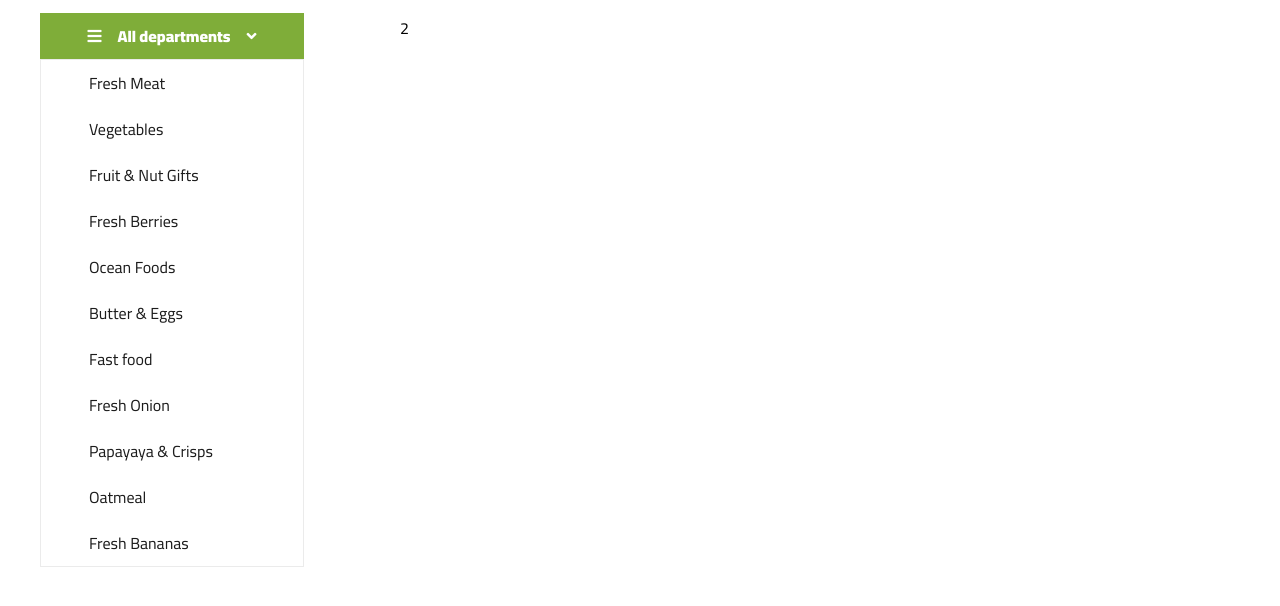
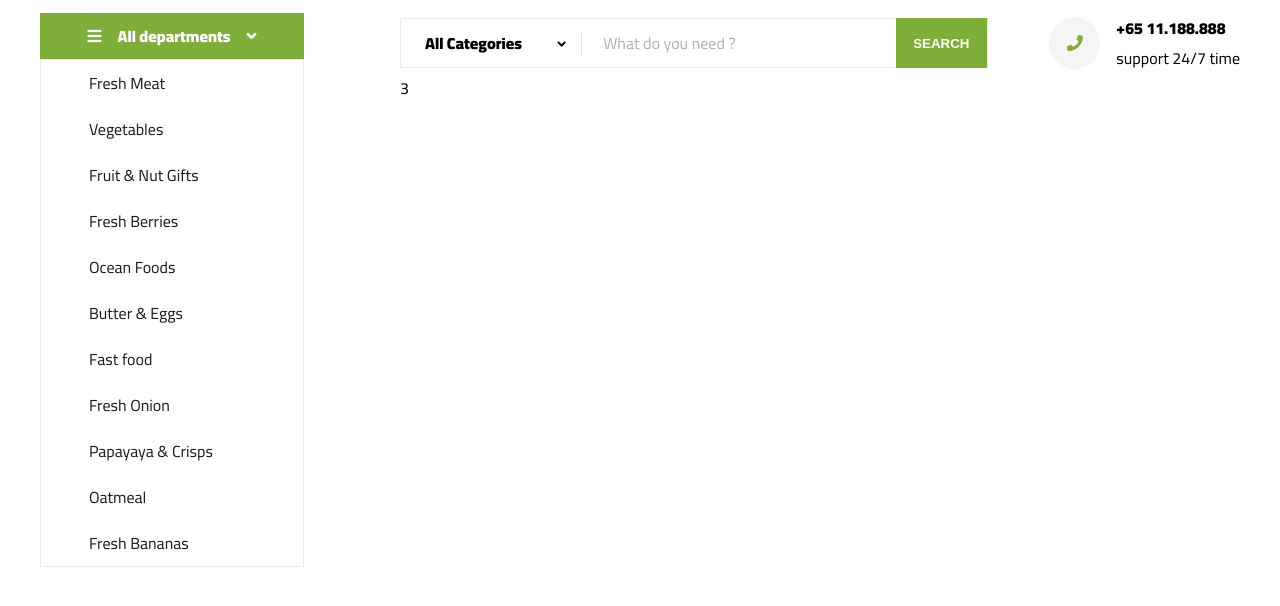
Before and after one commit to Mohamed-AbdElrhman-Eltahawy/Ogini-Template, a plain HTML site: page index.html in a window 1280 px wide. Shown: the part 124-730 px from the top of the page. Drawn offline with Linux system fonts and the light colour scheme.

Commit message:
Enhancement to main menu section

```diff
--- a/index.html
+++ b/index.html
@@ -167,7 +167,30 @@
                     </ul>
                 </div>
             </div>
-            <div class="slider">2</div>
+            <div class="slider">
+                <div class="main_menu_search">
+                    <div class="main_menu_search_form">
+                        <span>All Categories</span>
+                        <i class="fa fa-angle-down main_menu_arrow"></i>
+                        <input type="text" placeholder="What do you need ?">
+                        <button>SEARCH</button>
+                    </div>
+                    <div class="main_menu_search_phone">
+                        <div class="search_phone_icon">
+                            <i class="fa fa-solid fa-phone icon"></i>
+                        </div>
+                        <div>
+                            <span class="search_phone_number">
+                                +65 11.188.888
+                            </span>
+                            <span class="search_phone_support">
+                                support 24/7 time
+                            </span>
+                        </div>
+                    </div>
+                </div>
+                <div>3</div>
+            </div>
         </section>
     </div>
 </body>
--- a/style.css
+++ b/style.css
@@ -230,14 +230,15 @@ li {
   position: relative;
 }
 .hero_nav_pages ul {
+  top: 43px;
+  z-index: 7;
+  padding: 5px;
+  width: 150px;
   position: absolute;
+  border-radius: 5px;
   visibility: hidden;
-  top: 43px;
-  padding: 5px;
-  border-radius: 5px;
   transition: all 0.3s;
   background-color: #222222;
-  width: 150px;
 }
 
 .hero_nav_pages:hover ul {
@@ -343,3 +344,83 @@ li {
 .main_menu ul li a:hover {
   color: #000;
 }
+
+.main_menu_search {
+  gap: 1rem;
+  display: flex;
+  align-items: center;
+  justify-content: space-between;
+}
+
+.main_menu_search_form {
+  width: 570px;
+  padding: 0.5rem;
+  position: relative;
+  border: 1px solid #ebebeb;
+}
+.main_menu_search_form span {
+  font-weight: bold;
+  position: relative;
+  padding-left: 1rem;
+}
+
+.main_menu_search_form span::after {
+  top: 4px;
+  width: 1px;
+  content: "";
+  height: 25px;
+  opacity: 0.1;
+  right: -60px;
+  position: absolute;
+  background-color: #000;
+}
+
+.main_menu_search_form .main_menu_arrow {
+  font-size: 13px;
+  padding: 0 2rem;
+}
+
+.main_menu_search_form input {
+  color: #b2b2b2;
+  border: none;
+  font-size: 1rem;
+  font-family: cairo;
+}
+
+.main_menu_search_form input::placeholder {
+  color: #b2b2b2;
+}
+
+.main_menu_search_form button {
+  top: -1px;
+  right: 0;
+  border: none;
+  color: #fff;
+  padding: 1.1rem;
+  cursor: pointer;
+  font-weight: bold;
+  position: absolute;
+  background-color: var(--primary);
+}
+
+.main_menu_search_phone {
+  gap: 1rem;
+  display: flex;
+  align-items: center;
+}
+
+.search_phone_icon {
+  display: flex;
+  color: #000;
+  color: var(--primary);
+  padding: 1.1rem;
+  border-radius: 50%;
+  align-items: center;
+  justify-content: center;
+  background-color: #f5f5f5;
+}
+
+.search_phone_number {
+  font-weight: bold;
+  display: block;
+}
```
